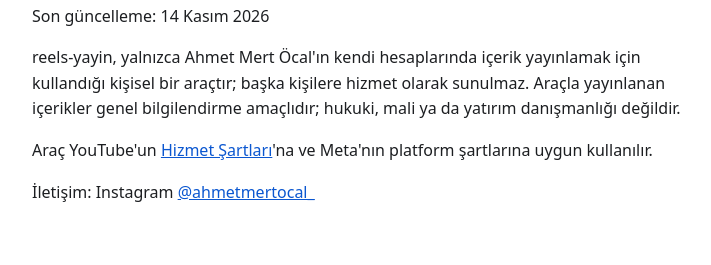
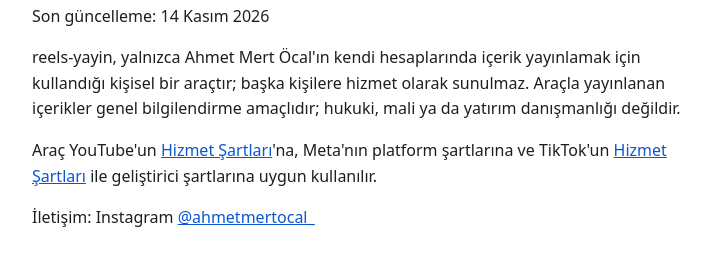
Before and after one commit to ahmetmertocal-art/post-gorselleri, a plain HTML site: page sartlar/index.html in a window 1280 px wide. Shown: the part 109-374 px from the top of the page, without its empty margins (268-979 px from the left). Drawn offline with Linux system fonts and the light colour scheme.

Commit message:
TikTok: sartlar sayfasına eklendi

```diff
--- a/sartlar/index.html
+++ b/sartlar/index.html
@@ -6,6 +6,6 @@
 <h1>Kullanım şartları</h1>
 <p>Son güncelleme: 14 Kasım 2026</p>
 <p>reels-yayin, yalnızca Ahmet Mert Öcal'ın kendi hesaplarında içerik yayınlamak için kullandığı kişisel bir araçtır; başka kişilere hizmet olarak sunulmaz. Araçla yayınlanan içerikler genel bilgilendirme amaçlıdır; hukuki, mali ya da yatırım danışmanlığı değildir.</p>
-<p>Araç YouTube'un <a href="https://www.youtube.com/t/terms">Hizmet Şartları</a>'na ve Meta'nın platform şartlarına uygun kullanılır.</p>
+<p>Araç YouTube'un <a href="https://www.youtube.com/t/terms">Hizmet Şartları</a>'na, Meta'nın platform şartlarına ve TikTok'un <a href="https://www.tiktok.com/legal/page/global/terms-of-service/en">Hizmet Şartları</a> ile geliştirici şartlarına uygun kullanılır.</p>
 <p>İletişim: Instagram <a href="https://www.instagram.com/ahmetmertocal_/">@ahmetmertocal_</a></p>
 </body></html>
```
